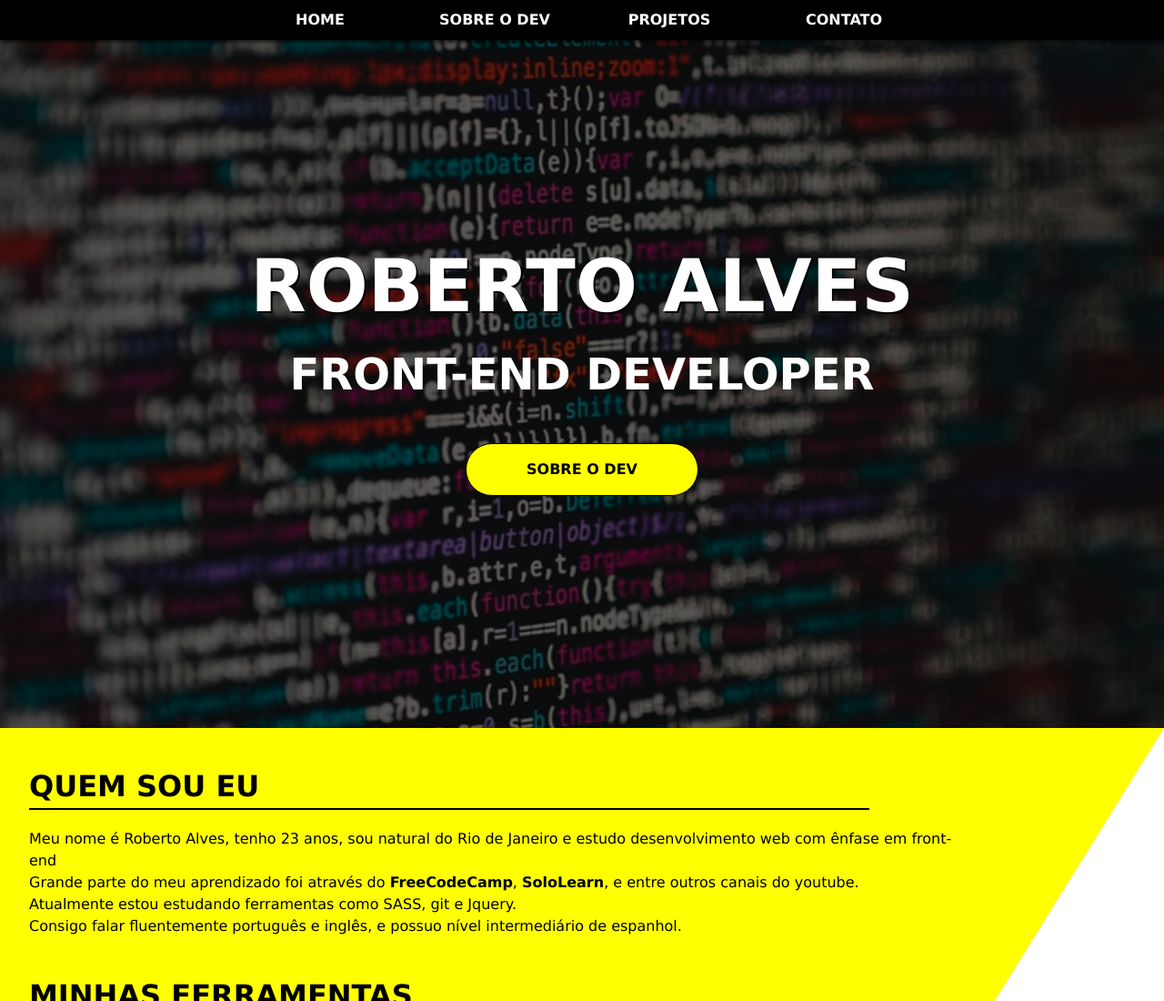
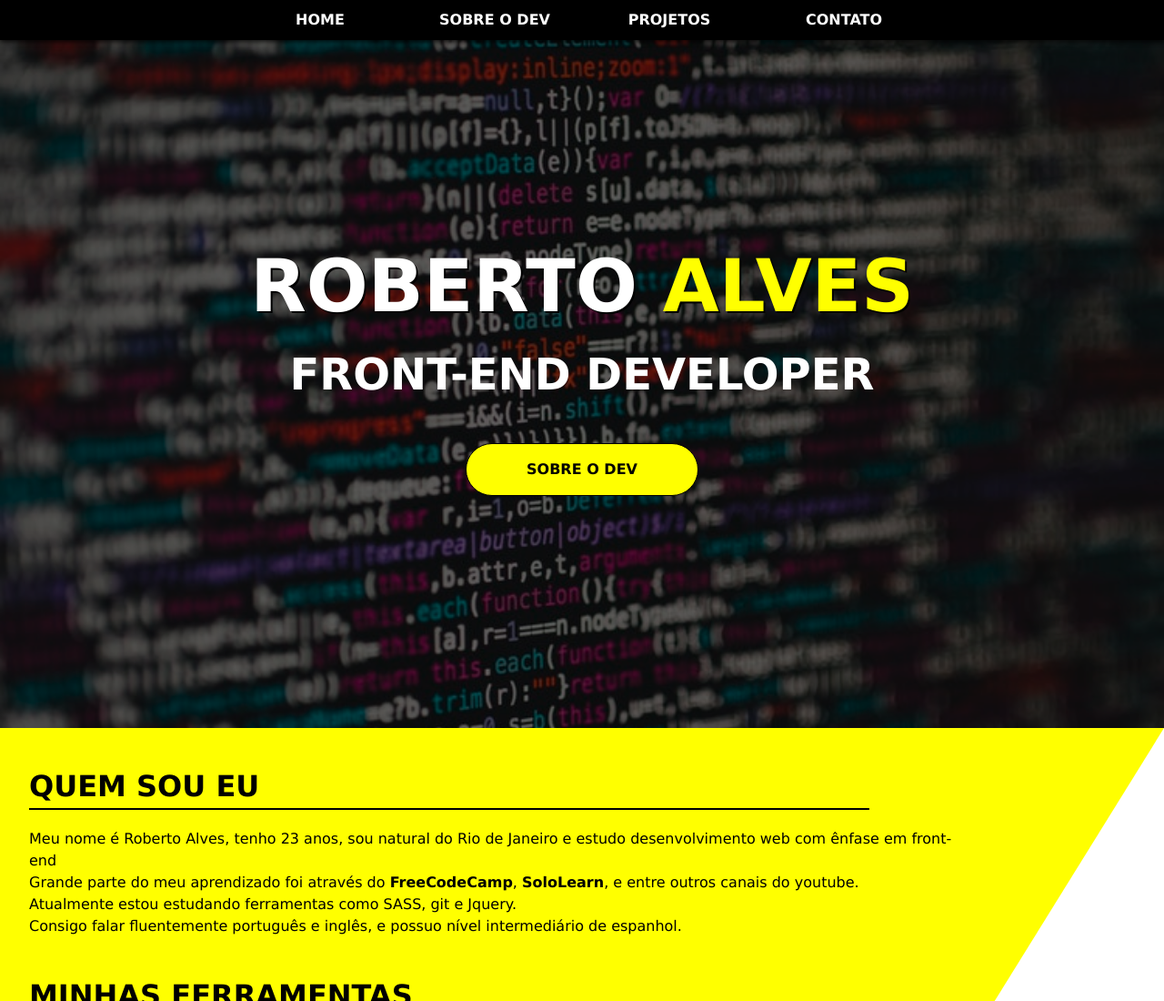
Before and after one commit to betocode/betocode.github.io, a website: page index.html in a window 1280 px wide. Shown: the top 1100 px of the page at 91% size. Drawn offline with nearby package versions, Linux system fonts and the light colour scheme.

Commit message:
yellow fix

```diff
--- a/index.html
+++ b/index.html
@@ -32,7 +32,7 @@
           <div class="bg">
           </div>
           <div class="showcase-content">
-            <h1>Roberto <span class="yellow">Alves</span></h1>
+            <h1>Roberto <span style="color:yellow">Alves</span></h1>
             <p>Front-end Developer</p>
             <a href="#aboutme">sobre o dev</a>
           </div>
```
